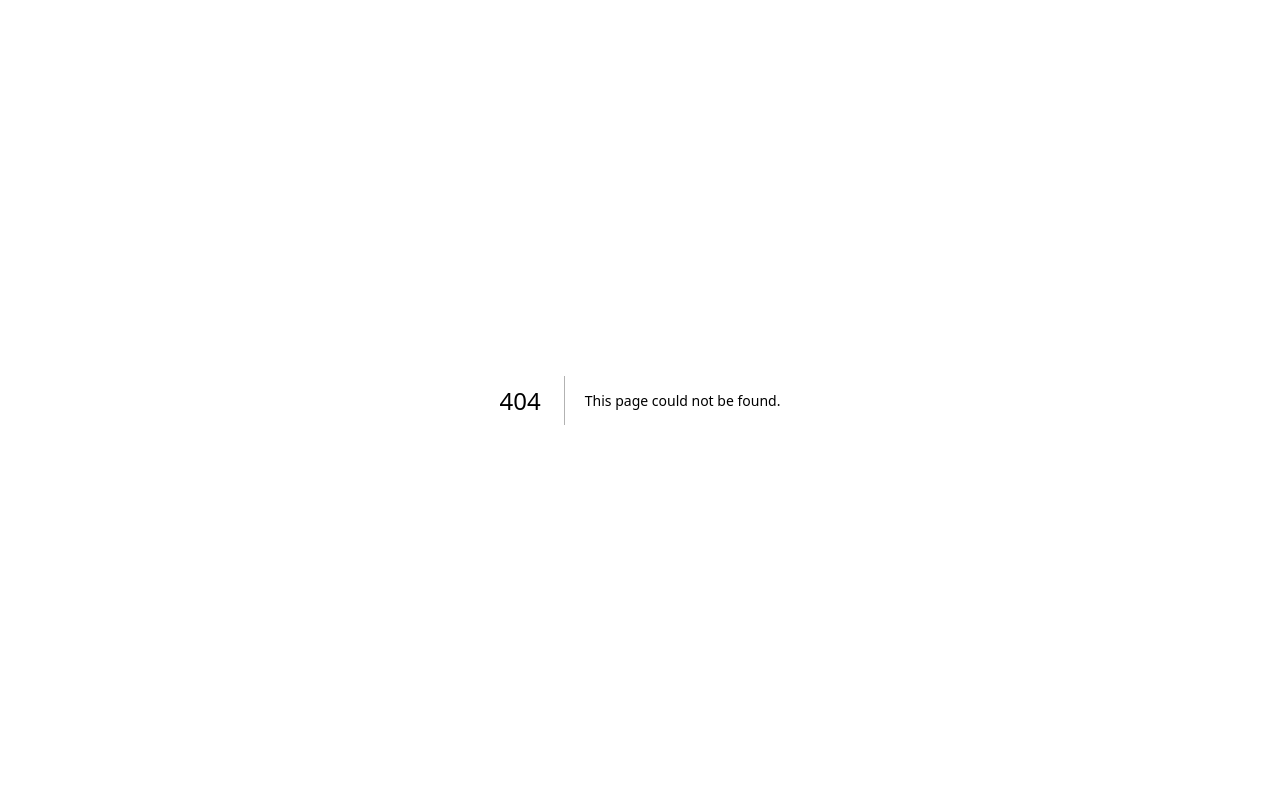
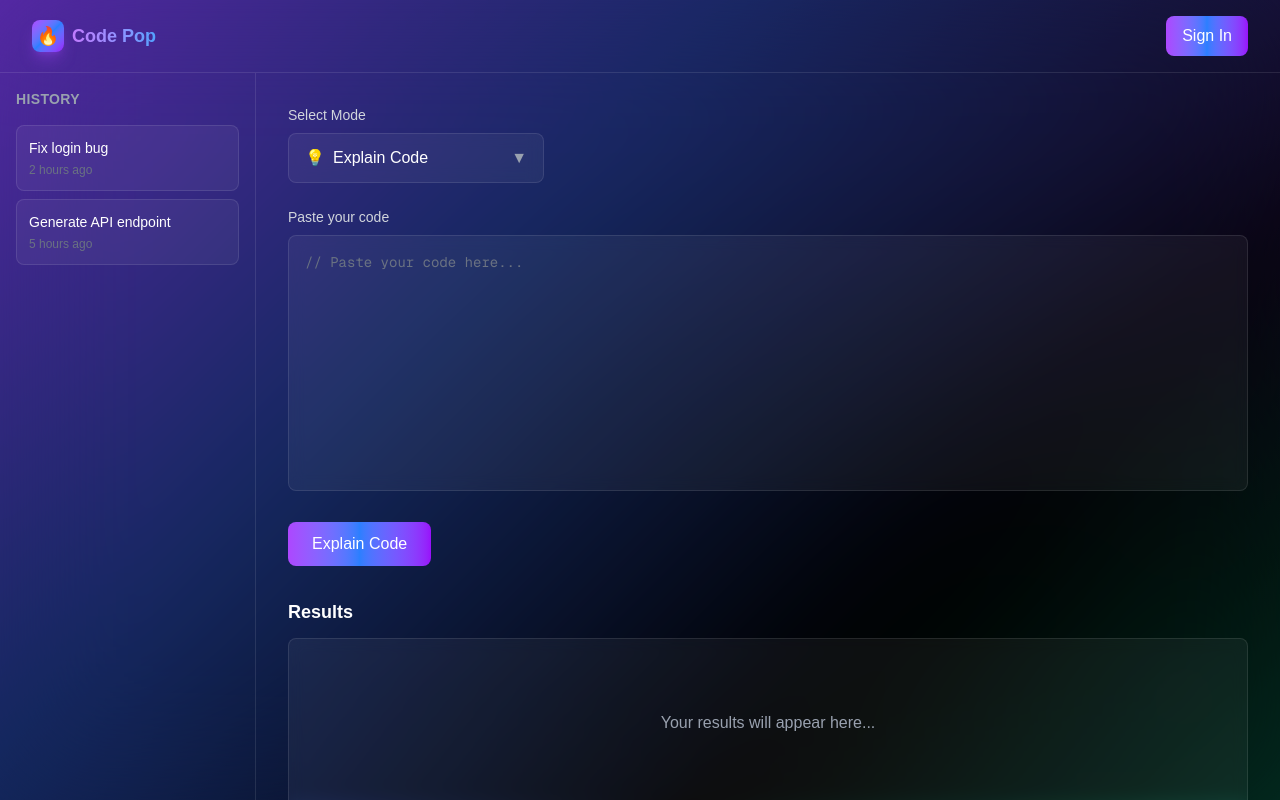
Before and after one commit to mosidrum/codepop, a Next.js app: page /code in a window 1280 px wide. Before the commit this address had no page. Shown: the top 800 px of the page. Built offline with nearby package versions, Linux system fonts and the light colour scheme.

Commit message:
feat: code interface

```diff
--- /dev/null
+++ b/app/code/page.tsx
@@ -0,0 +1,180 @@
+"use client";
+
+import React, { useState } from "react";
+
+import { Button, Logo } from "../components";
+
+type Mode = "explain" | "debug" | "generate";
+
+const modes = [
+  { value: "explain" as Mode, label: "Explain Code", icon: "💡" },
+  { value: "debug" as Mode, label: "Debug Code", icon: "🐛" },
+  { value: "generate" as Mode, label: "Generate Code", icon: "⚡" }
+];
+
+export default function AppPage() {
+  const [mode, setMode] = useState<Mode>("explain");
+  const [input, setInput] = useState("");
+  const [result, setResult] = useState("");
+  const [loading, setLoading] = useState(false);
+  const [showDropdown, setShowDropdown] = useState(false);
+
+  const selectedMode = modes.find((m) => m.value === mode)!;
+
+  const handleSubmit = async () => {
+    if (!input.trim()) return;
+
+    setLoading(true);
+    setResult("");
+
+    try {
+      const endpoint = `/api/${mode}`;
+      const body =
+        mode === "generate"
+          ? { description: input, language: "JavaScript" }
+          : mode === "debug"
+          ? { code: input, error: "" }
+          : { code: input };
+
+      const response = await fetch(endpoint, {
+        method: "POST",
+        headers: { "Content-Type": "application/json" },
+        body: JSON.stringify(body)
+      });
+
+      const data = await response.json();
+
+      if (data.error) {
+        setResult(`Error: ${data.error}`);
+      } else {
+        // Simulate streaming effect
+        const text = data.data;
+        let index = 0;
+        const interval = setInterval(() => {
+          if (index < text.length) {
+            setResult(text.slice(0, index + 1));
+            index++;
+          } else {
+            clearInterval(interval);
+          }
+        }, 10);
+      }
+    } catch (error) {
+      setResult(`Error: ${error instanceof Error ? error.message : "Unknown error"}`);
+    } finally {
+      setLoading(false);
+    }
+  };
+
+  return (
+    <div className="min-h-screen bg-[linear-gradient(135deg,#7c3aed_0%,#1e3a8a_33%,#000000_66%,#064e3b_100%)]">
+      <div className="absolute inset-0 bg-[radial-gradient(ellipse_at_top_right,rgba(124,58,237,0.2),transparent,transparent)]" />
+      <div className="absolute inset-0 backdrop-blur-3xl bg-black/30" />
+
+      <div className="relative z-10 min-h-screen flex flex-col">
+        <nav className="w-full px-4 sm:px-6 lg:px-8 py-4 border-b border-white/10">
+          <div className="max-w-7xl mx-auto flex items-center justify-between">
+            <a href="/">
+              <Logo />
+            </a>
+            <Button size="sm">Sign In</Button>
+          </div>
+        </nav>
+
+        <div className="flex-1 flex overflow-hidden">
+          <aside className="hidden lg:block w-64 border-r border-white/10 p-4 overflow-y-auto">
+            <h3 className="text-sm font-semibold text-gray-400 uppercase tracking-wide mb-4">
+              History
+            </h3>
+            <div className="space-y-2">
+              <div className="p-3 rounded-lg bg-white/5 hover:bg-white/10 cursor-pointer transition-colors border border-white/10">
+                <p className="text-sm text-white truncate">Fix login bug</p>
+                <p className="text-xs text-gray-500 mt-1">2 hours ago</p>
+              </div>
+              <div className="p-3 rounded-lg bg-white/5 hover:bg-white/10 cursor-pointer transition-colors border border-white/10">
+                <p className="text-sm text-white truncate">
+                  Generate API endpoint
+                </p>
+                <p className="text-xs text-gray-500 mt-1">5 hours ago</p>
+              </div>
+            </div>
+          </aside>
+
+          <main className="flex-1 overflow-y-auto">
+            <div className="max-w-5xl mx-auto p-4 sm:p-6 lg:p-8">
+              <div className="mb-6 relative">
+                <label className="block text-sm font-medium text-gray-300 mb-2">
+                  Select Mode
+                </label>
+                <button
+                  onClick={() => setShowDropdown(!showDropdown)}
+                  className="w-full sm:w-64 flex items-center justify-between px-4 py-3 rounded-lg bg-white/5 backdrop-blur-sm border border-white/10 text-white hover:bg-white/10 transition-colors"
+                >
+                  <span className="flex items-center gap-2">
+                    <span>{selectedMode.icon}</span>
+                    <span>{selectedMode.label}</span>
+                  </span>
+                  <span className="text-gray-400">▼</span>
+                </button>
+                {showDropdown && (
+                  <div className="absolute top-full mt-2 w-full sm:w-64 rounded-lg bg-black/90 backdrop-blur-sm border border-white/10 overflow-hidden z-20">
+                    {modes.map((m) => (
+                      <button
+                        key={m.value}
+                        onClick={() => {
+                          setMode(m.value);
+                          setShowDropdown(false);
+                        }}
+                        className="w-full flex items-center gap-2 px-4 py-3 text-left text-white hover:bg-white/10 transition-colors"
+                      >
+                        <span>{m.icon}</span>
+                        <span>{m.label}</span>
+                      </button>
+                    ))}
+                  </div>
+                )}
+              </div>
+
+              <div className="mb-6">
+                <label className="block text-sm font-medium text-gray-300 mb-2">
+                  {mode === "generate" ? "Describe what you want to build" : "Paste your code"}
+                </label>
+                <textarea
+                  value={input}
+                  onChange={(e) => setInput(e.target.value)}
+                  className="w-full h-64 p-4 rounded-lg bg-white/5 backdrop-blur-sm border border-white/10 text-white placeholder-gray-500 focus:outline-none focus:ring-2 focus:ring-purple-500 focus:border-transparent resize-none font-mono text-sm"
+                  placeholder={
+                    mode === "generate"
+                      ? "Describe the code you want to generate..."
+                      : "// Paste your code here..."
+                  }
+                />
+              </div>
+
+              <div className="mb-8">
+                <Button onClick={handleSubmit} className="w-full sm:w-auto" disabled={loading}>
+                  {loading ? "Processing..." : `${selectedMode.label}`}
+                </Button>
+              </div>
+
+              <div className="mb-6">
+                <h3 className="text-lg font-semibold text-white mb-3">Results</h3>
+                <div className="p-6 rounded-lg bg-white/5 backdrop-blur-sm border border-white/10 min-h-[300px]">
+                  {result ? (
+                    <pre className="text-gray-300 whitespace-pre-wrap font-mono text-sm">
+                      {result}
+                    </pre>
+                  ) : (
+                    <p className="text-gray-400 text-center py-12">
+                      Your results will appear here...
+                    </p>
+                  )}
+                </div>
+              </div>
+            </div>
+          </main>
+        </div>
+      </div>
+    </div>
+  );
+}
```
